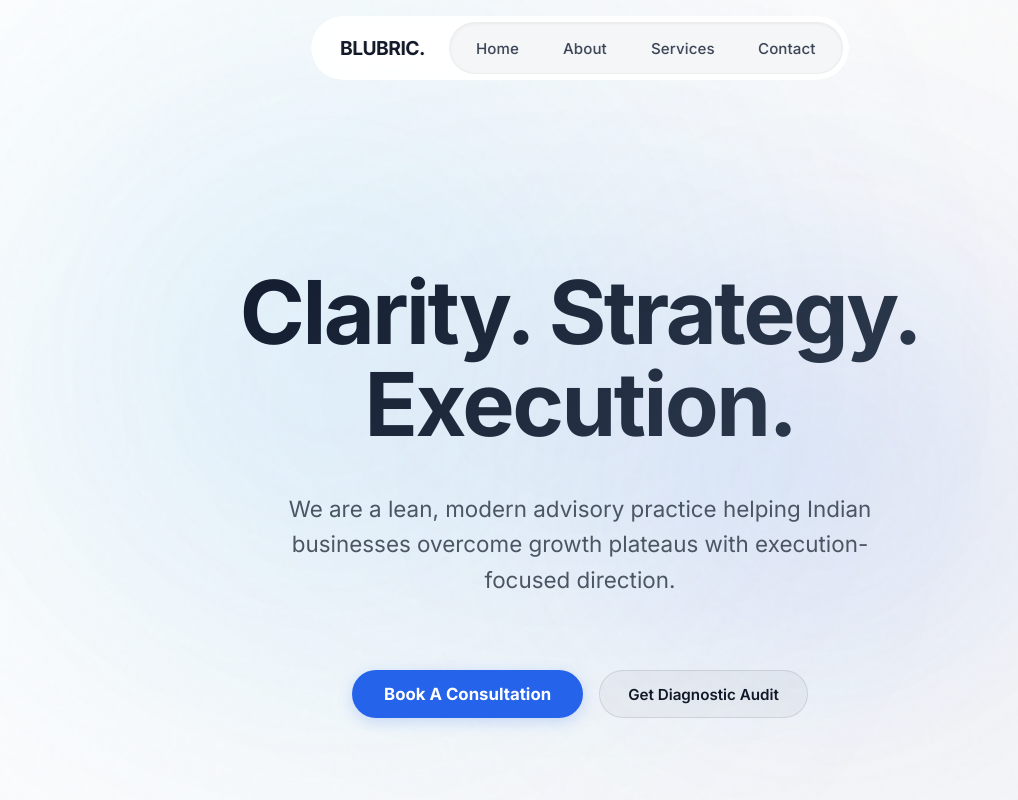
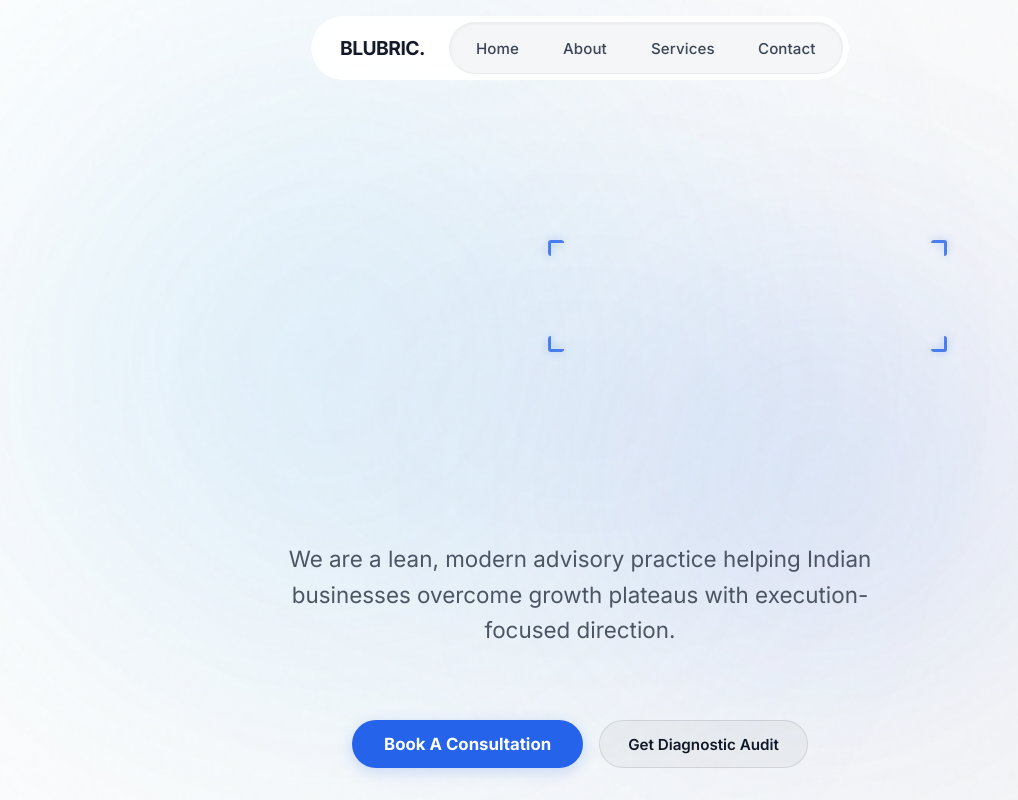
Before and after one commit to Shauryan28/Blubric, a React (Vite) app: page / in a window 1280 px wide. Shown: the top 800 px of the page, without its empty margins (60-1078 px from the left). Built offline with nearby package versions, Linux system fonts and the light colour scheme.

Commit message:
Integrate TrueFocus component on Homepage

```diff
--- /dev/null
+++ b/src/components/TrueFocus.css
@@ -0,0 +1,74 @@
+.focus-container {
+  position: relative;
+  display: flex;
+  gap: 1em;
+  justify-content: center;
+  align-items: center;
+  flex-wrap: wrap;
+  outline: none;
+  user-select: none;
+}
+
+.focus-word {
+  position: relative;
+  font-size: inherit;
+  font-weight: inherit;
+  cursor: pointer;
+  transition:
+    filter 0.3s ease,
+    color 0.3s ease;
+  outline: none;
+  user-select: none;
+  color: var(--text-primary, #111827);
+}
+
+.focus-word.active {
+  filter: blur(0);
+}
+
+.focus-frame {
+  position: absolute;
+  top: 0;
+  left: 0;
+  pointer-events: none;
+  box-sizing: content-box;
+  border: none;
+}
+
+.corner {
+  position: absolute;
+  width: 1rem;
+  height: 1rem;
+  border: 3px solid var(--border-color, #fff);
+  filter: drop-shadow(0px 0px 4px var(--glow-color, rgba(255,255,255,0.6)));
+  border-radius: 3px;
+  transition: none;
+}
+
+.top-left {
+  top: -10px;
+  left: -10px;
+  border-right: none;
+  border-bottom: none;
+}
+
+.top-right {
+  top: -10px;
+  right: -10px;
+  border-left: none;
+  border-bottom: none;
+}
+
+.bottom-left {
+  bottom: -10px;
+  left: -10px;
+  border-right: none;
+  border-top: none;
+}
+
+.bottom-right {
+  bottom: -10px;
+  right: -10px;
+  border-left: none;
+  border-top: none;
+}
--- /dev/null
+++ b/src/components/TrueFocus.tsx
@@ -0,0 +1,130 @@
+import { useEffect, useRef, useState } from 'react';
+import { motion } from 'framer-motion';
+import './TrueFocus.css';
+
+interface TrueFocusProps {
+  sentence?: string;
+  separator?: string;
+  manualMode?: boolean;
+  blurAmount?: number;
+  borderColor?: string;
+  glowColor?: string;
+  animationDuration?: number;
+  pauseBetweenAnimations?: number;
+}
+
+const TrueFocus = ({
+  sentence = 'True Focus',
+  separator = ' ',
+  manualMode = false,
+  blurAmount = 5,
+  borderColor = 'green',
+  glowColor = 'rgba(0, 255, 0, 0.6)',
+  animationDuration = 0.5,
+  pauseBetweenAnimations = 1
+}: TrueFocusProps) => {
+  const words = sentence.split(separator);
+  const [currentIndex, setCurrentIndex] = useState<number>(0);
+  const [lastActiveIndex, setLastActiveIndex] = useState<number | null>(null);
+  const containerRef = useRef<HTMLDivElement>(null);
+  const wordRefs = useRef<(HTMLSpanElement | null)[]>([]);
+  const [focusRect, setFocusRect] = useState({ x: 0, y: 0, width: 0, height: 0 });
+
+  useEffect(() => {
+    if (!manualMode) {
+      const interval = setInterval(
+        () => {
+          setCurrentIndex(prev => (prev + 1) % words.length);
+        },
+        (animationDuration + pauseBetweenAnimations) * 1000
+      );
+
+      return () => clearInterval(interval);
+    }
+  }, [manualMode, animationDuration, pauseBetweenAnimations, words.length]);
+
+  useEffect(() => {
+    if (currentIndex === null || currentIndex === -1) return;
+
+    if (!wordRefs.current[currentIndex] || !containerRef.current) return;
+
+    const parentRect = containerRef.current.getBoundingClientRect();
+    const activeRect = wordRefs.current[currentIndex]!.getBoundingClientRect();
+
+    setFocusRect({
+      x: activeRect.left - parentRect.left,
+      y: activeRect.top - parentRect.top,
+      width: activeRect.width,
+      height: activeRect.height
+    });
+  }, [currentIndex, words.length]);
+
+  const handleMouseEnter = (index: number) => {
+    if (manualMode) {
+      setLastActiveIndex(index);
+      setCurrentIndex(index);
+    }
+  };
+
+  const handleMouseLeave = () => {
+    if (manualMode && lastActiveIndex !== null) {
+      setCurrentIndex(lastActiveIndex);
+    }
+  };
+
+  return (
+    <div className="focus-container" ref={containerRef}>
+      {words.map((word, index) => {
+        const isActive = index === currentIndex;
+        return (
+          <span
+            key={index}
+            ref={el => { wordRefs.current[index] = el; }}
+            className={`focus-word ${manualMode ? 'manual' : ''} ${isActive && !manualMode ? 'active' : ''}`}
+            style={{
+              filter: manualMode
+                ? isActive
+                  ? `blur(0px)`
+                  : `blur(${blurAmount}px)`
+                : isActive
+                  ? `blur(0px)`
+                  : `blur(${blurAmount}px)`,
+              '--border-color': borderColor,
+              '--glow-color': glowColor,
+              transition: `filter ${animationDuration}s ease`
+            } as React.CSSProperties}
+            onMouseEnter={() => handleMouseEnter(index)}
+            onMouseLeave={handleMouseLeave}
+          >
+            {word}
+          </span>
+        );
+      })}
+
+      <motion.div
+        className="focus-frame"
+        animate={{
+          x: focusRect.x,
+          y: focusRect.y,
+          width: focusRect.width,
+          height: focusRect.height,
+          opacity: currentIndex >= 0 ? 1 : 0
+        }}
+        transition={{
+          duration: animationDuration
+        }}
+        style={{
+          '--border-color': borderColor,
+          '--glow-color': glowColor
+        } as React.CSSProperties}
+      >
+        <span className="corner top-left"></span>
+        <span className="corner top-right"></span>
+        <span className="corner bottom-left"></span>
+        <span className="corner bottom-right"></span>
+      </motion.div>
+    </div>
+  );
+};
+
+export default TrueFocus;
--- a/src/pages/Home.tsx
+++ b/src/pages/Home.tsx
@@ -2,6 +2,7 @@ import { motion } from 'framer-motion';
 import GlassSurface from '../components/GlassSurface';
 import AnimatedCounter from '../components/AnimatedCounter';
 import BorderGlow from '../components/BorderGlow';
+import TrueFocus from '../components/TrueFocus';
 import { Target, Activity, Zap, ShieldCheck, Search, Map, FileText, Settings, Users, TrendingUp, IndianRupee, Award } from 'lucide-react';
 import './pages.css';
 
@@ -28,7 +29,15 @@ export default function Home() {
           animate={{ y: 0, opacity: 1 }}
           transition={{ delay: 0.2, duration: 0.8 }}
         >
-          Clarity. Strategy. Execution.
+          <TrueFocus
+            sentence="Clarity. Strategy. Execution."
+            manualMode={false}
+            blurAmount={4}
+            borderColor="rgba(37, 99, 235, 0.8)"
+            glowColor="rgba(37, 99, 235, 0.4)"
+            animationDuration={0.8}
+            pauseBetweenAnimations={0.5}
+          />
         </motion.h1>
         <motion.p
           className="hero-subtitle"
```
